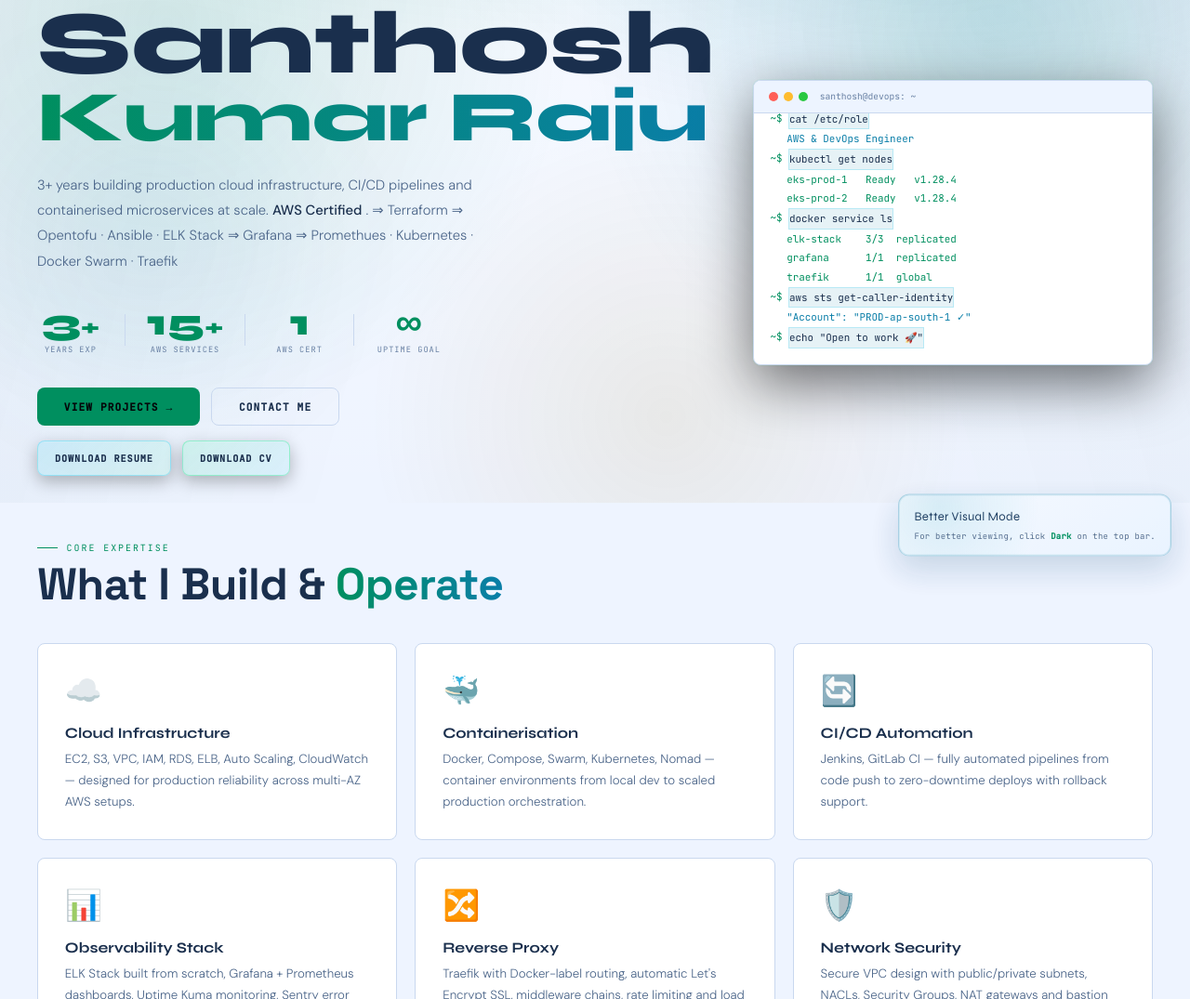
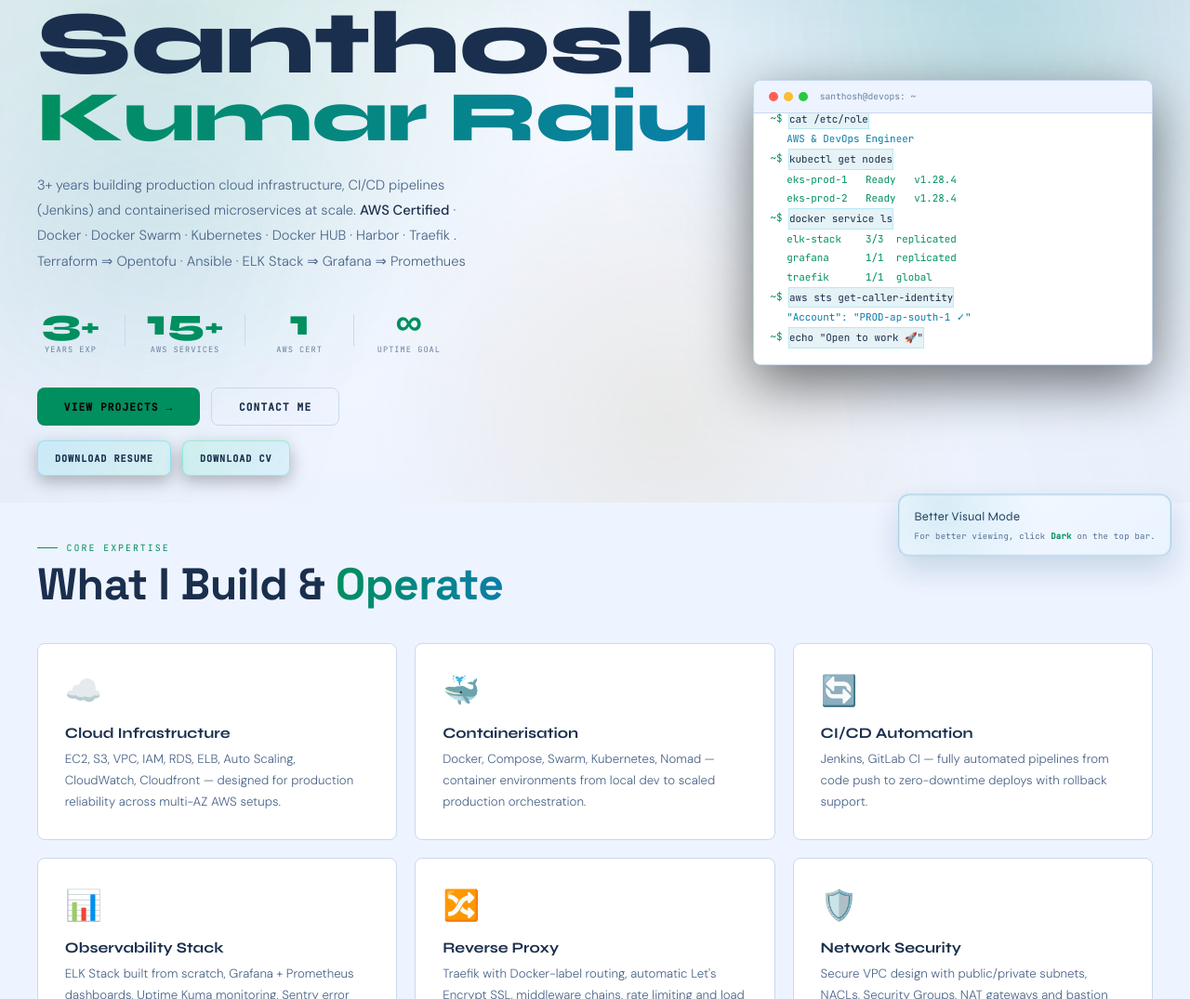
Before and after one commit to SanthoshKumarRaju/portfolio.in, a plain HTML site: page pages/home/home.html in a window 1280 px wide. Shown: the part 184-1259 px from the top of the page at 93% size. Drawn offline with Linux system fonts and the light colour scheme.

Commit message:
Update tools and topics in home page description

```diff
--- a/pages/home/home.html
+++ b/pages/home/home.html
@@ -79,10 +79,9 @@
         </h1>
 
         <p class="hero-desc reveal">
-          3+ years building production cloud infrastructure, CI/CD pipelines
+          3+ years building production cloud infrastructure, CI/CD pipelines (Jenkins)
           and containerised microservices at scale.
-          <strong>AWS Certified</strong> . &DoubleRightArrow; Terraform &DoubleRightArrow; Opentofu &middot; Ansible &middot; ELK Stack &DoubleRightArrow; Grafana &DoubleRightArrow; Promethues &middot; Kubernetes
-          &middot; Docker Swarm &middot; Traefik
+          <strong>AWS Certified</strong> &middot; Docker  &middot; Docker Swarm &middot; Kubernetes &middot; Docker HUB &middot; Harbor  &middot; Traefik  . Terraform &DoubleRightArrow; Opentofu &middot; Ansible &middot; ELK Stack &DoubleRightArrow; Grafana &DoubleRightArrow; Promethues
         </p>
 
         <!-- Stats -->
@@ -131,7 +130,7 @@
       <div class="g-card exp-card reveal">
         <div class="ec-ico">&#9729;&#65039;</div>
         <div class="ec-title">Cloud Infrastructure</div>
-        <div class="ec-desc">EC2, S3, VPC, IAM, RDS, ELB, Auto Scaling, CloudWatch — designed for production reliability across multi-AZ AWS setups.</div>
+        <div class="ec-desc">EC2, S3, VPC, IAM, RDS, ELB, Auto Scaling, CloudWatch, Cloudfront — designed for production reliability across multi-AZ AWS setups.</div>
       </div>
       <div class="g-card exp-card reveal">
         <div class="ec-ico">&#128051;</div>
```
